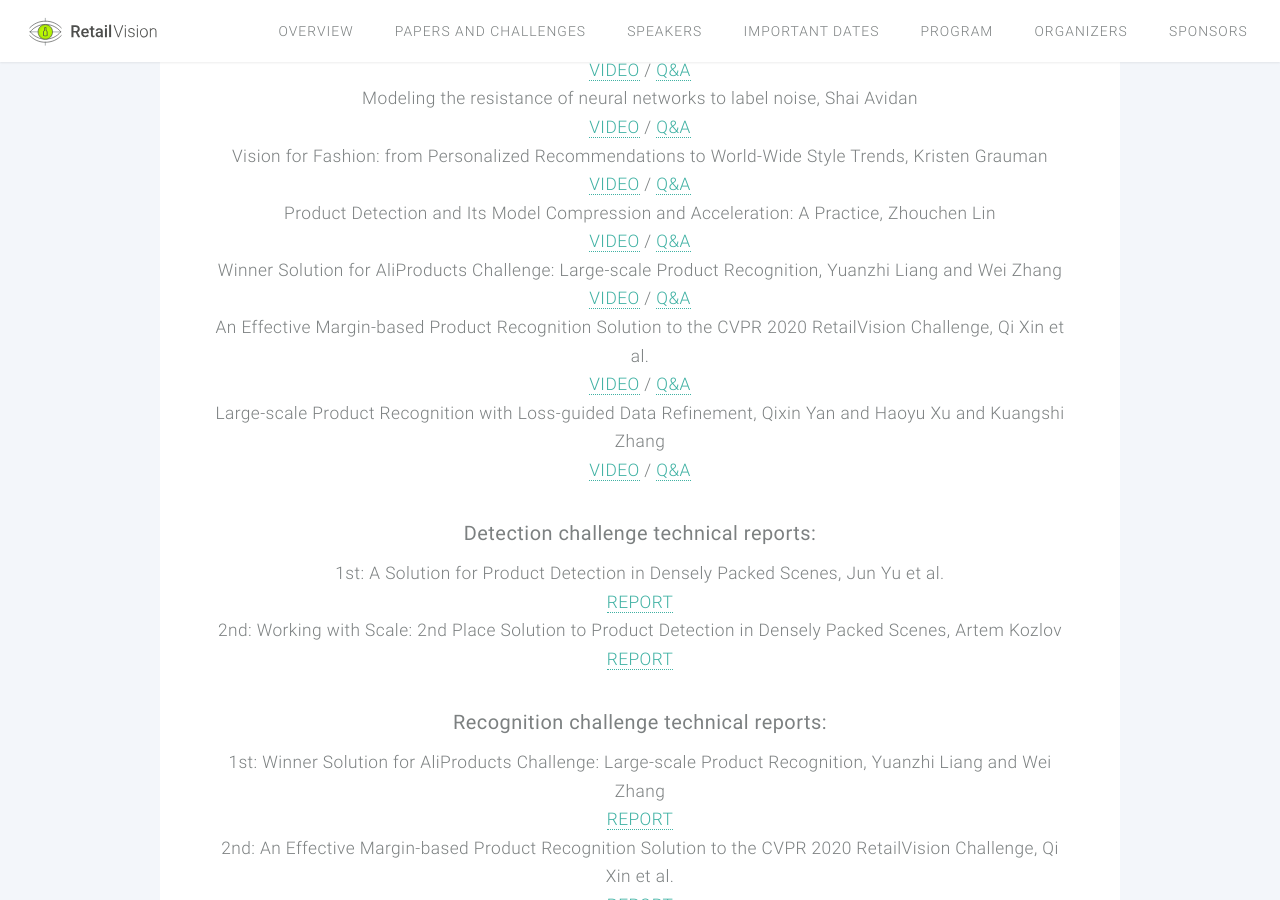
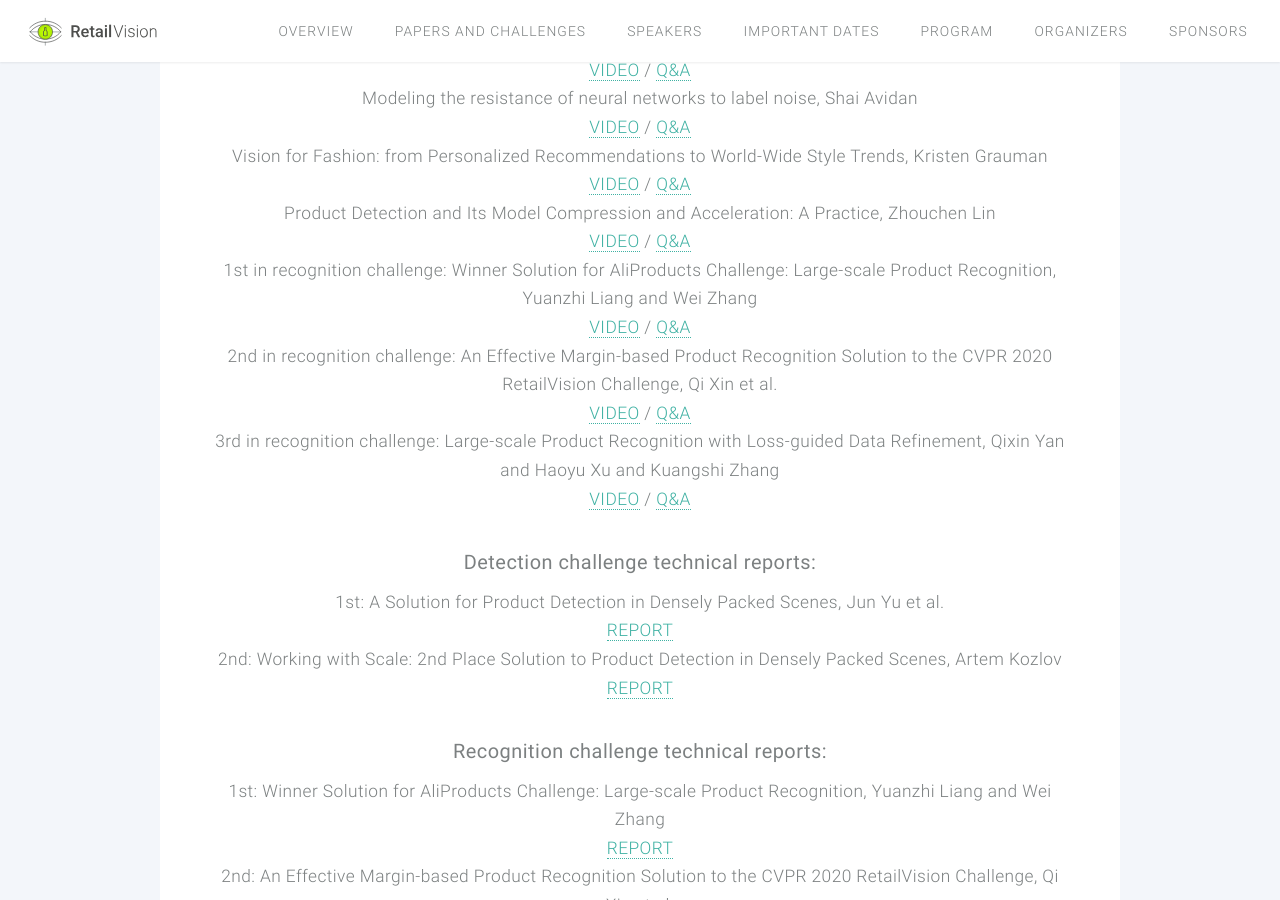
Before and after one commit to retailvisionworkshop/retailvisionworkshop.github.io, a Jekyll site: the page built from index.html, in a window 1280 px wide and 900 px high, scrolled down 1227 px. Built offline with Jekyll 4.4.1, drawn with Linux system fonts in a browser that asks for light colours.

Commit message:
update titles

```diff
--- a/index.html
+++ b/index.html
@@ -31,9 +31,9 @@ redirect_from: "/"
                     <li>Modeling the resistance of neural networks to label noise, Shai Avidan </li><li><a href="http://cvpr20.com/revolutionizing-the-world-of-retail/">VIDEO</a> / <a href="http://cvpr20.com/revolutionizing-the-world-of-retail/">Q&A</a></li>
                     <li>Vision for Fashion: from Personalized Recommendations to World-Wide Style Trends, Kristen Grauman </li><li><a href="http://cvpr20.com/revolutionizing-the-world-of-retail/">VIDEO</a> / <a href="http://cvpr20.com/revolutionizing-the-world-of-retail/">Q&A</a></li>
                     <li>Product Detection and Its Model Compression and Acceleration: A Practice, Zhouchen Lin </li><li><a href="http://cvpr20.com/revolutionizing-the-world-of-retail/">VIDEO</a> / <a href="http://cvpr20.com/revolutionizing-the-world-of-retail/">Q&A</a></li>
-                    <li>Winner Solution for AliProducts Challenge: Large-scale Product Recognition, Yuanzhi Liang and Wei Zhang </li><li><a href="https://trax-geometry.s3.amazonaws.com/cvpr_challenge/RetailVision_ChallengeTalk1.mp4">VIDEO</a> / <a href="http://cvpr20.com/revolutionizing-the-world-of-retail/">Q&A</a></li>
-                    <li>An Effective Margin-based Product Recognition Solution to the CVPR 2020 RetailVision Challenge, Qi Xin et al. </li><li><a href="https://trax-geometry.s3.amazonaws.com/cvpr_challenge/RetailVision_ChallengeTalk2.mov">VIDEO</a> / <a href="http://cvpr20.com/revolutionizing-the-world-of-retail/">Q&A</a></li>
-                    <li>Large-scale Product Recognition with Loss-guided Data Refinement, Qixin Yan and Haoyu Xu and Kuangshi Zhang </li><li><a href="https://trax-geometry.s3.amazonaws.com/cvpr_challenge/RetailVision_ChallengeTalk3.mp4">VIDEO</a> / <a href="http://cvpr20.com/revolutionizing-the-world-of-retail/">Q&A</a></li>
+                    <li>1st in recognition challenge: Winner Solution for AliProducts Challenge: Large-scale Product Recognition, Yuanzhi Liang and Wei Zhang </li><li><a href="https://trax-geometry.s3.amazonaws.com/cvpr_challenge/RetailVision_ChallengeTalk1.mp4">VIDEO</a> / <a href="http://cvpr20.com/revolutionizing-the-world-of-retail/">Q&A</a></li>
+                    <li>2nd in recognition challenge: An Effective Margin-based Product Recognition Solution to the CVPR 2020 RetailVision Challenge, Qi Xin et al. </li><li><a href="https://trax-geometry.s3.amazonaws.com/cvpr_challenge/RetailVision_ChallengeTalk2.mov">VIDEO</a> / <a href="http://cvpr20.com/revolutionizing-the-world-of-retail/">Q&A</a></li>
+                    <li>3rd in recognition challenge: Large-scale Product Recognition with Loss-guided Data Refinement, Qixin Yan and Haoyu Xu and Kuangshi Zhang </li><li><a href="https://trax-geometry.s3.amazonaws.com/cvpr_challenge/RetailVision_ChallengeTalk3.mp4">VIDEO</a> / <a href="http://cvpr20.com/revolutionizing-the-world-of-retail/">Q&A</a></li>
                 </ul>
 
                 <h3>Detection challenge technical reports:</h3>
```
